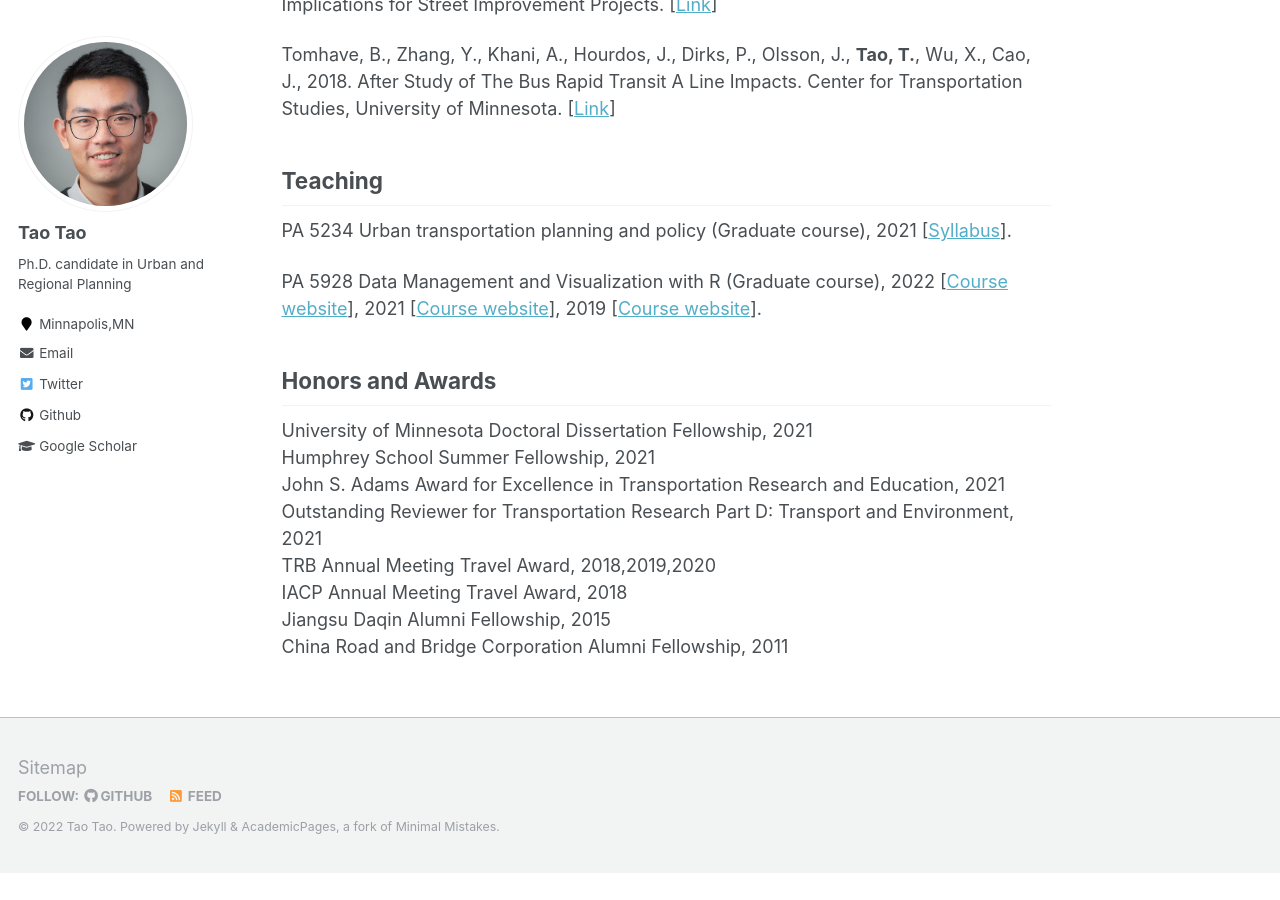
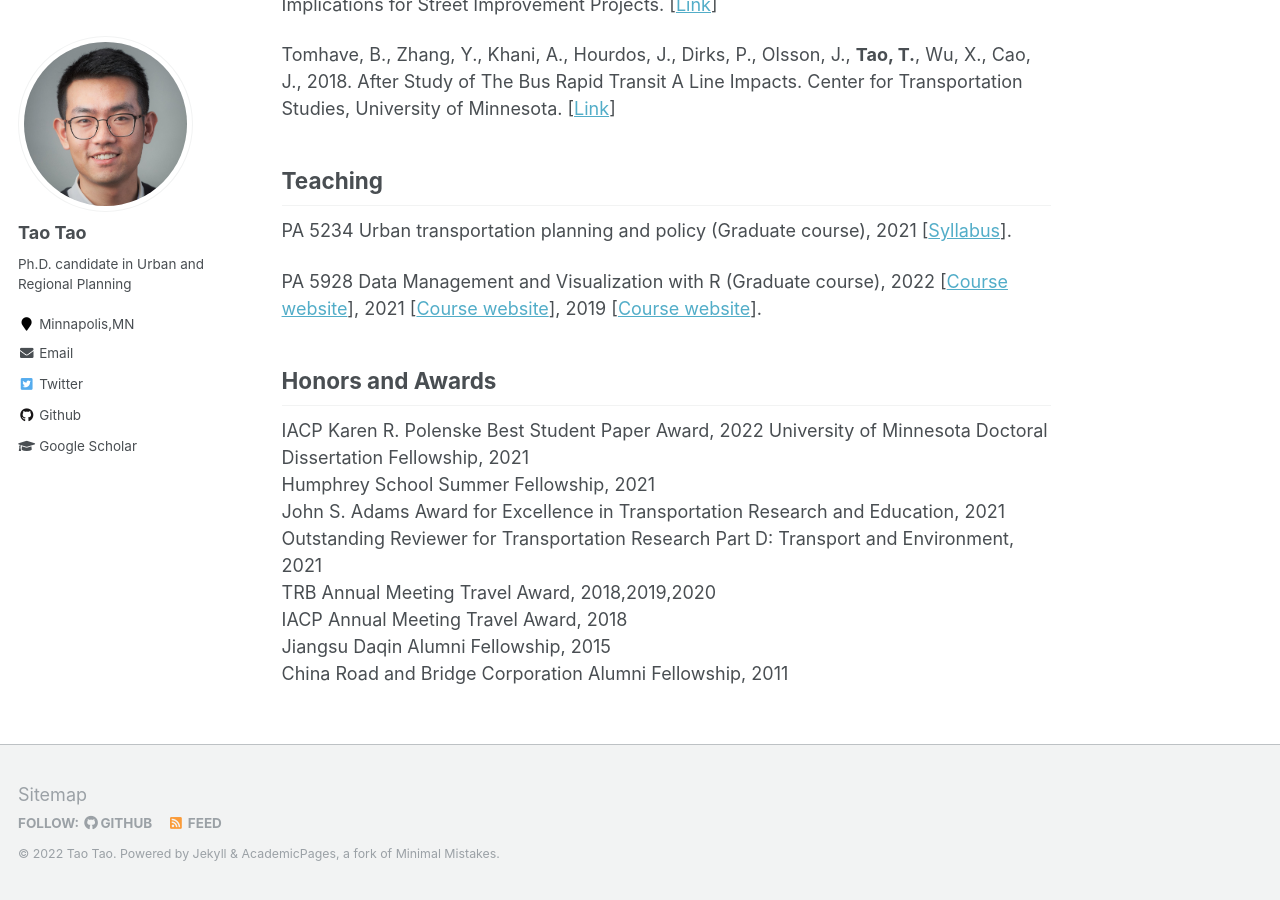
Before and after one commit to vtao1989/blog, a Jekyll site: the page built from _pages/about.md, in a window 1280 px wide and 900 px high, scrolled down 1311 px. Built offline with Jekyll 4.4.1, drawn with Linux system fonts in a browser that asks for light colours; before the commit the page ends 2184 px from its top, so only the background shows below that.

Commit message:
update cv

```diff
--- a/_pages/about.md
+++ b/_pages/about.md
@@ -40,6 +40,7 @@ PA 5234 Urban transportation planning and policy (Graduate course), 2021 [[Sylla
 PA 5928 Data Management and Visualization with R (Graduate course), 2022 [[Course website](https://vtao1989.github.io/PA5928_2022_spring/)], 2021 [[Course website](https://vtao1989.github.io/PA_5928_2021_spring/)], 2019 [[Course website](https://vtao1989.github.io/PA5928-Data-management-and-visualization-with-R/)].
 
 ## **Honors and Awards**
+IACP Karen R. Polenske Best Student Paper Award, 2022
 University of Minnesota Doctoral Dissertation Fellowship, 2021
 Humphrey School Summer Fellowship, 2021
 John S. Adams Award for Excellence in Transportation Research and Education, 2021
```
Also changed, not shown: 1 other file.
